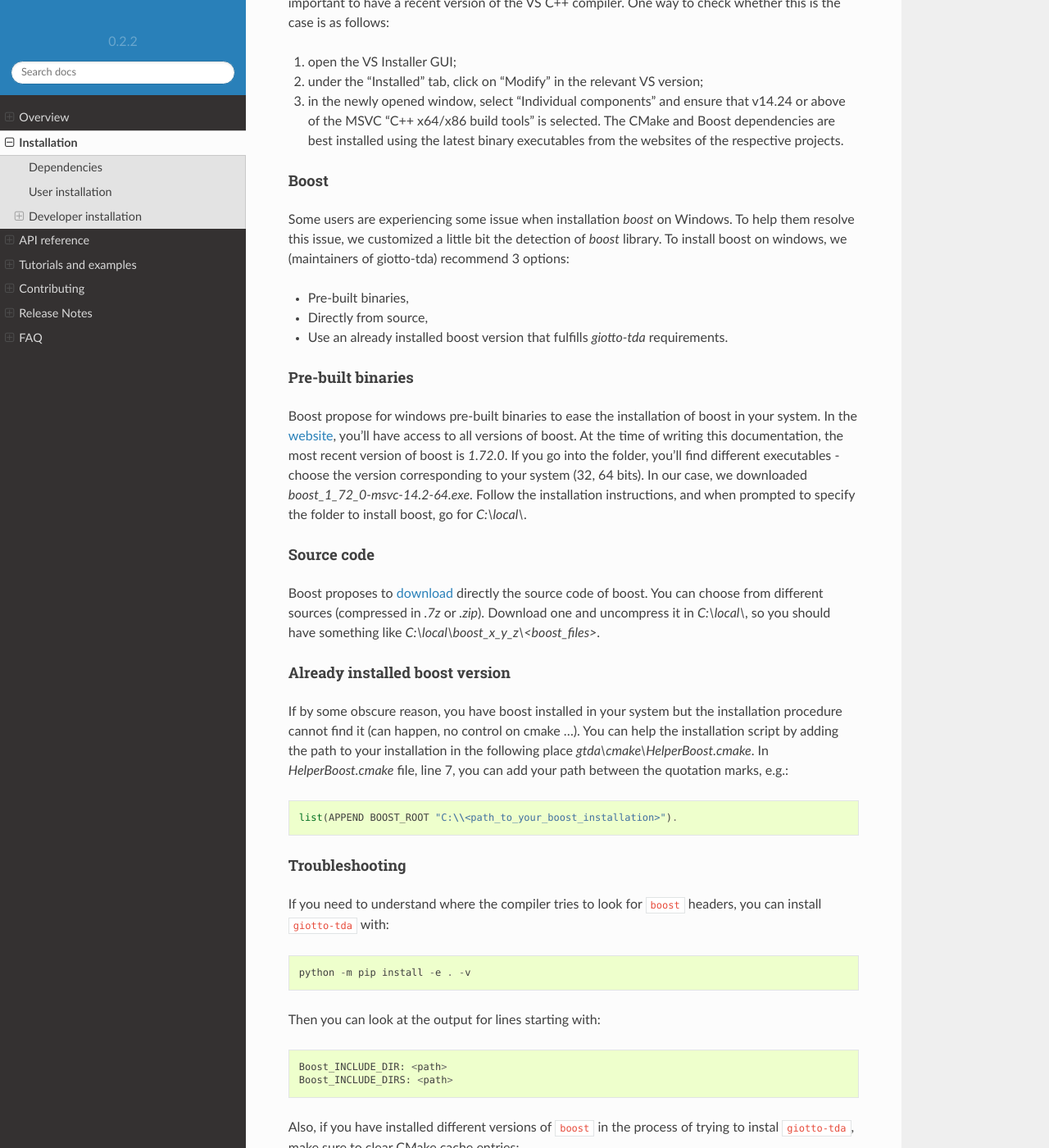
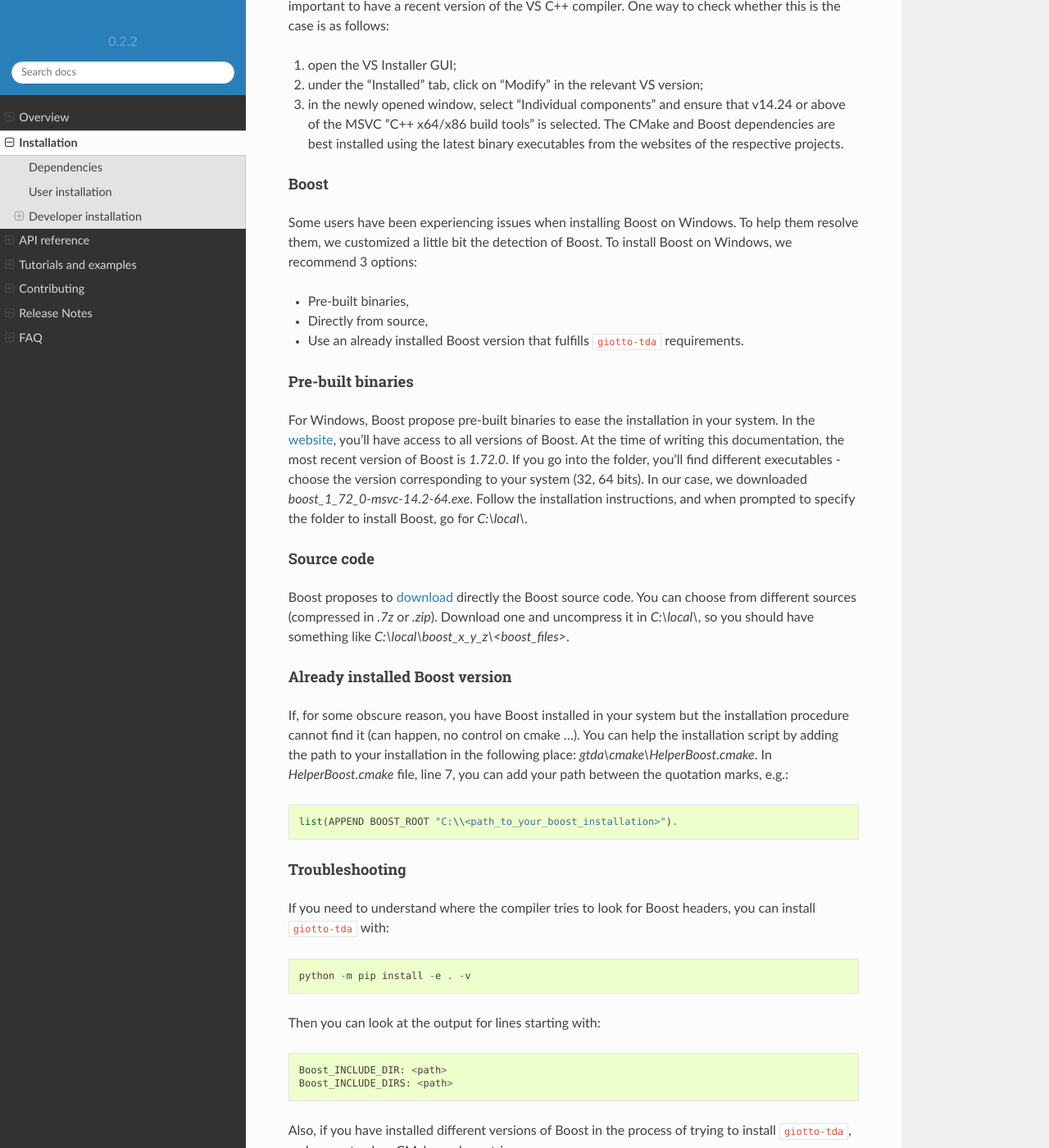
Before and after one commit to giotto-ai/giotto-tda, a Sphinx documentation site: the page built from doc/installation.rst, in a window 1280 px wide and 1400 px high, scrolled down 1953 px. Shown: the whole window at 82% size. Built offline with Sphinx 7.4.7 and the Read the Docs theme 2.0.0, drawn with Linux system fonts in a browser that asks for light colours; pages that are not in the unit, such as notebooks, are missing from menus; comment, search, counter and statistics services are not loaded; the version number is read from the project's files by our own code; some of the changed text lies outside the part shown.

```diff
--- a/README.rst
+++ b/README.rst
@@ -67,7 +67,7 @@ The latest stable version of ``giotto-tda`` requires:
 - SciPy (>= 1.5.0)
 - joblib (>= 0.16.0)
 - scikit-learn (>= 0.23.1)
-- pyflagser (>= 0.4.0)
+- pyflagser (>= 0.4.1)
 - python-igraph (>= 0.8.2)
 - plotly (>= 4.8.2)
 - ipywidgets (>= 7.5.1)
--- a/doc/installation.rst
+++ b/doc/installation.rst
@@ -39,10 +39,10 @@ bug fixes can be installed by running   ::
 
     python -m pip install -U giotto-tda-nightly
 
-The main difference between giotto-tda-nightly and the developer installation (see the section
+The main difference between ``giotto-tda-nightly`` and the developer installation (see the section
 on contributing, below) is that the former is shipped with pre-compiled wheels (similarly to the stable
 release) and hence does not require any C++ dependencies. As the main library module is called ``gtda`` in
-both the stable and nightly versions, giotto-tda and giotto-tda-nightly should not be installed in
+both the stable and nightly versions, ``giotto-tda`` and ``giotto-tda-nightly`` should not be installed in
 the same environment.
 
 **********************
@@ -51,7 +51,7 @@ Developer installation
 
 .. _dev_installation:
 
-Installing both the PyPI release and source of giotto-tda in the same environment is not recommended since it is
+Installing both the PyPI release and source of ``giotto-tda`` in the same environment is not recommended since it is
 known to cause conflicts with the C++ bindings.
 
 The developer installation requires three important C++ dependencies:
@@ -97,36 +97,35 @@ is as follows:
 Boost
 -----
 
-Some users are experiencing some issue when installation `boost` on Windows. To help them resolve this issue, we customized a little bit the detection of `boost` library.
-To install boost on windows, we (maintainers of giotto-tda) recommend 3 options:
+Some users have been experiencing issues when installing Boost on Windows. To help them resolve them, we customized a little bit the detection of Boost.
+To install Boost on Windows, we recommend 3 options:
 
 - Pre-built binaries,
 - Directly from source,
-- Use an already installed boost version that fulfills `giotto-tda` requirements.
+- Use an already installed Boost version that fulfills ``giotto-tda`` requirements.
 
 Pre-built binaries
 ------------------
 
-Boost propose for windows pre-built binaries to ease the installation of boost
-in your system. In the
-`website <https://sourceforge.net/projects/boost/files/boost-binaries/>`_, you'll have access to all versions of boost. At the time of writing
-this documentation, the most recent version of boost is `1.72.0`. If you go
-into the folder, you'll find different executables - choose the version
-corresponding to your system (32, 64 bits). In our case, we downloaded `boost_1_72_0-msvc-14.2-64.exe`.
-Follow the installation instructions, and when prompted to specify the folder to install boost, go for `C:\\local\\`.
+For Windows, Boost propose pre-built binaries to ease the installation in your system. In the
+`website <https://sourceforge.net/projects/boost/files/boost-binaries/>`_, you'll have access to all versions of Boost.
+At the time of writing this documentation, the most recent version of Boost is `1.72.0`. If you go into the folder,
+you'll find different executables - choose the version corresponding to your system (32, 64 bits). In our case, we
+downloaded `boost_1_72_0-msvc-14.2-64.exe`. Follow the installation instructions, and when prompted to specify the
+folder to install Boost, go for `C:\\local\\`.
 
 Source code
 -----------
 
-Boost proposes to `download <https://www.boost.org/users/download/>`_ directly the source code of boost.
+Boost proposes to `download <https://www.boost.org/users/download/>`_ directly the Boost source code.
 You can choose from different sources (compressed in `.7z` or `.zip`).
 Download one and uncompress it in `C:\\local\\`, so you should have something like `C:\\local\\boost_x_y_z\\<boost_files>`.
 
-Already installed boost version
+Already installed Boost version
 -------------------------------
 
-If by some obscure reason, you have boost installed in your system but the installation procedure cannot find it (can happen, no control on cmake ...).
-You can help the installation script by adding the path to your installation in the following place `gtda\\cmake\\HelperBoost.cmake`.
+If, for some obscure reason, you have Boost installed in your system but the installation procedure cannot find it (can happen, no control on cmake ...).
+You can help the installation script by adding the path to your installation in the following place: `gtda\\cmake\\HelperBoost.cmake`.
 In `HelperBoost.cmake` file, line 7, you can add your path between the quotation marks, e.g.::
 
    list(APPEND BOOST_ROOT "C:\\<path_to_your_boost_installation>").
@@ -134,7 +133,7 @@ In `HelperBoost.cmake` file, line 7, you can add your path between the quotation
 Troubleshooting
 ---------------
 
-If you need to understand where the compiler tries to look for ``boost`` headers,
+If you need to understand where the compiler tries to look for Boost headers,
 you can install ``giotto-tda`` with::
 
    python -m pip install -e . -v
@@ -144,7 +143,7 @@ Then you can look at the output for lines starting with::
    Boost_INCLUDE_DIR: <path>
    Boost_INCLUDE_DIRS: <path>
 
-Also, if you have installed different versions of ``boost`` in the process of trying to instal ``giotto-tda``,
+Also, if you have installed different versions of Boost in the process of trying to install ``giotto-tda``,
 make sure to clear CMake cache entries::
 
     rm -rf build/
--- a/requirements.txt
+++ b/requirements.txt
@@ -2,7 +2,7 @@ numpy >= 1.19.1
 scipy >= 1.5.0
 joblib >= 0.16.0
 scikit-learn >= 0.23.1
-pyflagser >= 0.4.0
+pyflagser >= 0.4.1
 python-igraph >= 0.8.2
 plotly >= 4.8.2
 ipywidgets >= 7.5.1
```
Also changed, not shown: other parts of doc/installation.rst (+4 -4 lines).
